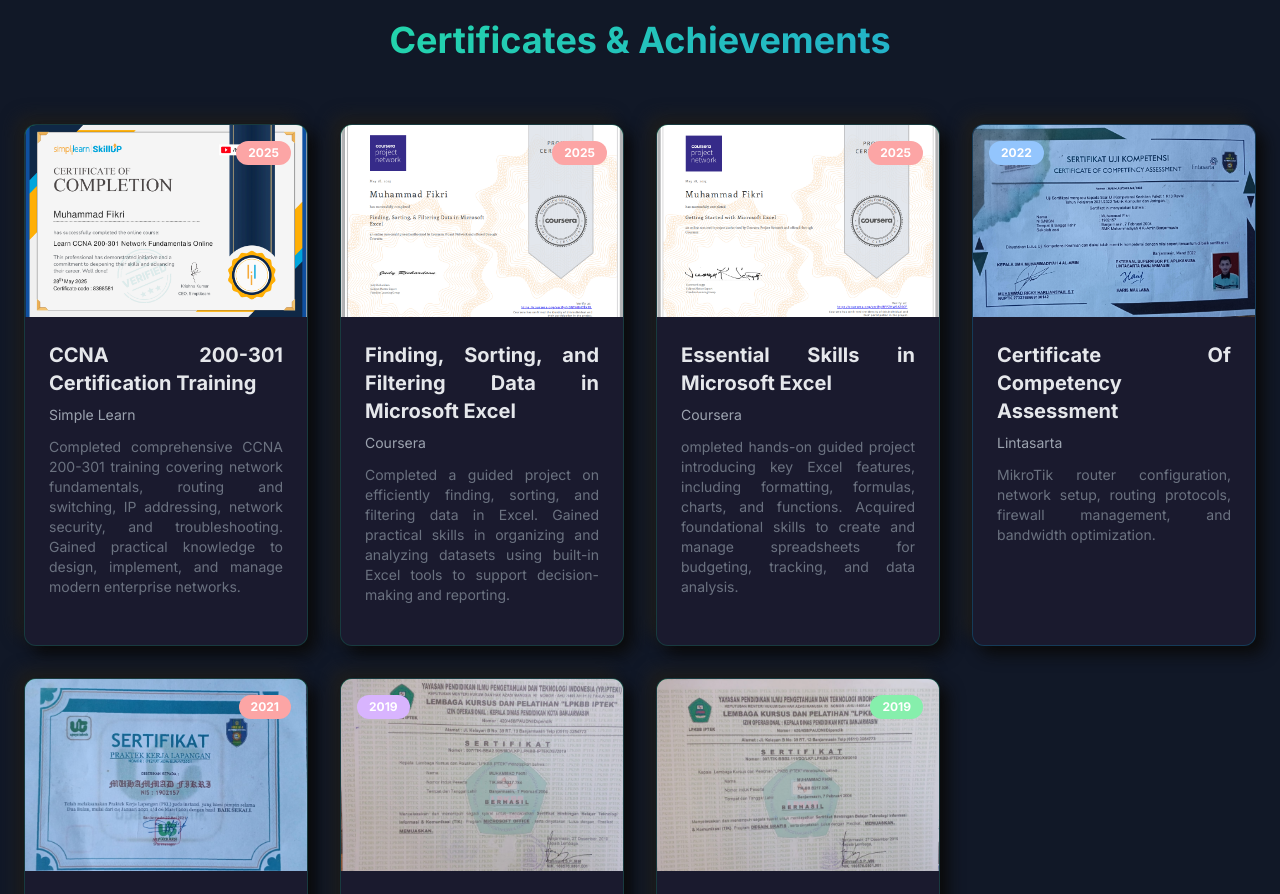
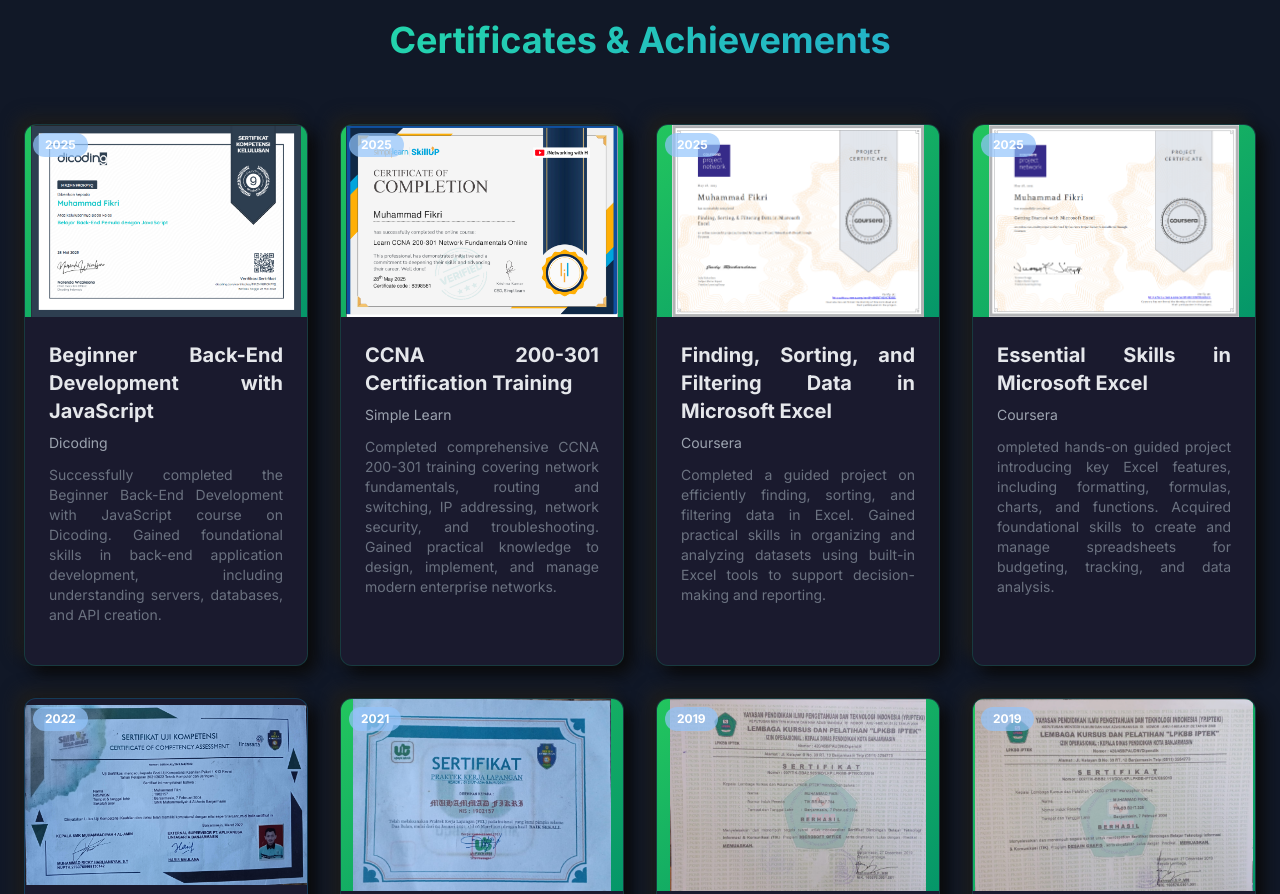
Before and after one commit to isbandriyati/PortofolioJunaedy, a plain HTML site: page index.html in a window 1280 px wide. Shown: the part 4000-4894 px from the top of the page. Drawn offline with nearby package versions, Linux system fonts and the light colour scheme.

Commit message:
last fixed

```diff
--- a/index.html
+++ b/index.html
@@ -792,12 +792,31 @@
 
                 <div class="certificate-card rounded-xl overflow-hidden shadow-neuro-light dark:shadow-neuro-dark bg-light-card dark:bg-dark-card glass dark:glass border border-green-glow/20">
                     <div class="relative h-40 sm:h-48 bg-gradient-to-br from-green-500 to-emerald-600 flex items-center justify-center">
-                        <img src="image/ccn.png" alt="Certificate ccn" class="w-full h-full object-cover" />
+                        <img src="image/dicodingbackend.png" alt="Back-End Certificate" class="w-full h-full object-contain" />
+                        <div class="absolute inset-0 flex items-center justify-center">
+                        <div class="text-center text-white"></div>
+                        </div>
+                        <div class="absolute top-2 left-2 px-3 py-1 rounded-full bg-blue-300/70 text-white text-xs font-bold">
+                        2025
+                        </div>
+                    </div>
+                    <div class="p-4 sm:p-6">
+                        <h3 class="text-lg sm:text-xl font-bold mb-2">Beginner Back-End Development with JavaScript</h3>
+                        <p class="text-gray-600 dark:text-gray-400 mb-3 text-sm">Dicoding</p>
+                        <p class="text-xs sm:text-sm text-gray-500 dark:text-gray-500 mb-4">
+                        Successfully completed the Beginner Back-End Development with JavaScript course on Dicoding. Gained foundational skills in back-end application development, including understanding servers, databases, and API creation.
+                        </p>
+                    </div>
+                </div>
+
+                <div class="certificate-card rounded-xl overflow-hidden shadow-neuro-light dark:shadow-neuro-dark bg-light-card dark:bg-dark-card glass dark:glass border border-green-glow/20">
+                    <div class="relative h-40 sm:h-48 bg-gradient-to-br from-green-500 to-emerald-600 flex items-center justify-center">
+                        <img src="image/ccn.png" alt="Certificate ccn" class="w-full h-full object-contain" />
                         <div class="absolute inset-0 flex items-center justify-center">
                             <div class="text-center text-white">
                             </div>
                         </div>
-                        <div class="absolute top-4 right-4 px-3 py-1 rounded-full bg-red-300 text-white text-xs font-bold">
+                        <div class="absolute top-2 left-2 px-3 py-1 rounded-full bg-blue-300/70 text-white text-xs font-bold">
                             2025
                         </div>
                     </div>
@@ -810,12 +829,12 @@
 
                 <div class="certificate-card rounded-xl overflow-hidden shadow-neuro-light dark:shadow-neuro-dark bg-light-card dark:bg-dark-card glass dark:glass border border-green-glow/20">
                     <div class="relative h-40 sm:h-48 bg-gradient-to-br from-green-500 to-emerald-600 flex items-center justify-center">
-                        <img src="image/filterdata.png" alt="Certificate filterdata" class="w-full h-full object-cover" />
+                        <img src="image/filterdata.png" alt="Certificate filterdata" class="w-full h-full object-contain" />
                         <div class="absolute inset-0 flex items-center justify-center">
                             <div class="text-center text-white">
                             </div>
                         </div>
-                        <div class="absolute top-4 right-4 px-3 py-1 rounded-full bg-red-300 text-white text-xs font-bold">
+                        <div class="absolute top-2 left-2 px-3 py-1 rounded-full bg-blue-300/70 text-white text-xs font-bold">
                             2025
                         </div>
                     </div>
@@ -828,12 +847,12 @@
 
                 <div class="certificate-card rounded-xl overflow-hidden shadow-neuro-light dark:shadow-neuro-dark bg-light-card dark:bg-dark-card glass dark:glass border border-green-glow/20">
                     <div class="relative h-40 sm:h-48 bg-gradient-to-br from-green-500 to-emerald-600 flex items-center justify-center">
-                        <img src="image/coursera.png" alt="Certificate coursera" class="w-full h-full object-cover" />
+                        <img src="image/coursera.png" alt="Certificate coursera" class="w-full h-full object-contain" />
                         <div class="absolute inset-0 flex items-center justify-center">
                             <div class="text-center text-white">
                             </div>
                         </div>
-                        <div class="absolute top-4 right-4 px-3 py-1 rounded-full bg-red-300 text-white text-xs font-bold">
+                        <div class="absolute top-2 left-2 px-3 py-1 rounded-full bg-blue-300/70 text-white text-xs font-bold">
                             2025
                         </div>
                     </div>
@@ -847,8 +866,8 @@
                 <!-- Certificate 1 -->
                 <div class="certificate-card rounded-xl overflow-hidden shadow-neuro-light dark:shadow-neuro-dark bg-light-card dark:bg-dark-card glass dark:glass border border-electric-blue/20">
                 <div class="relative h-40 sm:h-48">
-                    <img src="image/lintasarta.jpg" alt="Certificate Lintasarta" class="w-full h-full object-cover" />
-                    <div class="absolute top-4 left-4 px-3 py-1 rounded-full bg-blue-300 text-white text-xs font-bold">
+                    <img src="image/lintasarta.jpg" alt="Certificate Lintasarta" class="w-full h-full object-contain" />
+                    <div class="absolute top-2 left-2 px-3 py-1 rounded-full bg-blue-300/70 text-white text-xs font-bold">
                         2022
                     </div>
                 </div>
@@ -862,12 +881,12 @@
                 <!-- Certificate 2 -->
                 <div class="certificate-card rounded-xl overflow-hidden shadow-neuro-light dark:shadow-neuro-dark bg-light-card dark:bg-dark-card glass dark:glass border border-green-glow/20">
                     <div class="relative h-40 sm:h-48 bg-gradient-to-br from-green-500 to-emerald-600 flex items-center justify-center">
-                        <img src="image/upayateknik.jpg" alt="Certificate upayateknik" class="w-full h-full object-cover" />
+                        <img src="image/upayateknik.jpg" alt="Certificate upayateknik" class="w-full h-full object-contain" />
                         <div class="absolute inset-0 flex items-center justify-center">
                             <div class="text-center text-white">
                             </div>
                         </div>
-                        <div class="absolute top-4 right-4 px-3 py-1 rounded-full bg-red-300 text-white text-xs font-bold">
+                        <div class="absolute top-2 left-2 px-3 py-1 rounded-full bg-blue-300/70 text-white text-xs font-bold">
                             2021
                         </div>
                     </div>
@@ -881,12 +900,12 @@
                 <!-- Certificate 3 -->
                 <div class="certificate-card rounded-xl overflow-hidden shadow-neuro-light dark:shadow-neuro-dark bg-light-card dark:bg-dark-card glass dark:glass border border-green-glow/20">
                     <div class="relative h-40 sm:h-48 bg-gradient-to-br from-green-500 to-emerald-600 flex items-center justify-center">
-                        <img src="image/office.jpg" alt="Certificate office" class="w-full h-full object-cover" />
+                        <img src="image/office.jpg" alt="Certificate office" class="w-full h-full object-contain" />
                         <div class="absolute inset-0 flex items-center justify-center">
                             <div class="text-center text-white">
                             </div>
                         </div>
-                        <div class="absolute top-4 left-4 px-3 py-1 rounded-full bg-purple-300 text-white text-xs font-bold">
+                        <div class="absolute top-2 left-2 px-3 py-1 rounded-full bg-blue-300/70 text-white text-xs font-bold">
                             2019
                         </div>
                     </div>
@@ -900,12 +919,12 @@
                 <!-- Certificate 4 -->
                 <div class="certificate-card rounded-xl overflow-hidden shadow-neuro-light dark:shadow-neuro-dark bg-light-card dark:bg-dark-card glass dark:glass border border-green-glow/20">
                     <div class="relative h-40 sm:h-48 bg-gradient-to-br from-green-500 to-emerald-600 flex items-center justify-center">
-                        <img src="image/design.jpg" alt="Certificate design.jpg" class="w-full h-full object-cover" />
+                        <img src="image/design.jpg" alt="Certificate design.jpg" class="w-full h-full object-contain" />
                         <div class="absolute inset-0 flex items-center justify-center">
                             <div class="text-center text-white">
                             </div>
                         </div>
-                        <div class="absolute top-4 right-4 px-3 py-1 rounded-full bg-green-300 text-white text-xs font-bold">
+                        <div class="absolute top-2 left-2 px-3 py-1 rounded-full bg-blue-300/70 text-white text-xs font-bold">
                             2019
                         </div>
                     </div>
@@ -953,7 +972,7 @@
                         </p>
                     </div>
                     <div class="flex items-center">
-                        <img src="https://images.unsplash.com/photo-1494790108755-2616b612b786?ixlib=rb-4.0.3&ixid=M3wxMjA3fDB8MHxwaG90by1wYWdlfHx8fGVufDB8fHx8fA%3D%3D&auto=format&fit=crop&w=687&q=80" alt="Sarah Fikrison" class="w-12 h-12 rounded-full object-cover mr-4">
+                        <img src="https://images.unsplash.com/photo-1494790108755-2616b612b786?ixlib=rb-4.0.3&ixid=M3wxMjA3fDB8MHxwaG90by1wYWdlfHx8fGVufDB8fHx8fA%3D%3D&auto=format&fit=crop&w=687&q=80" alt="Sarah Fikrison" class="w-12 h-12 rounded-full object-contain mr-4">
                         <div>
                             <h4 class="font-semibold text-gray-800 dark:text-white text-sm sm:text-base">Sarah Johnson</h4>
                             <p class="text-xs sm:text-sm text-gray-600 dark:text-gray-400">CEO, TechStart Inc.</p>
```
Also changed, not shown: image/dicodingbackend.png (added).
